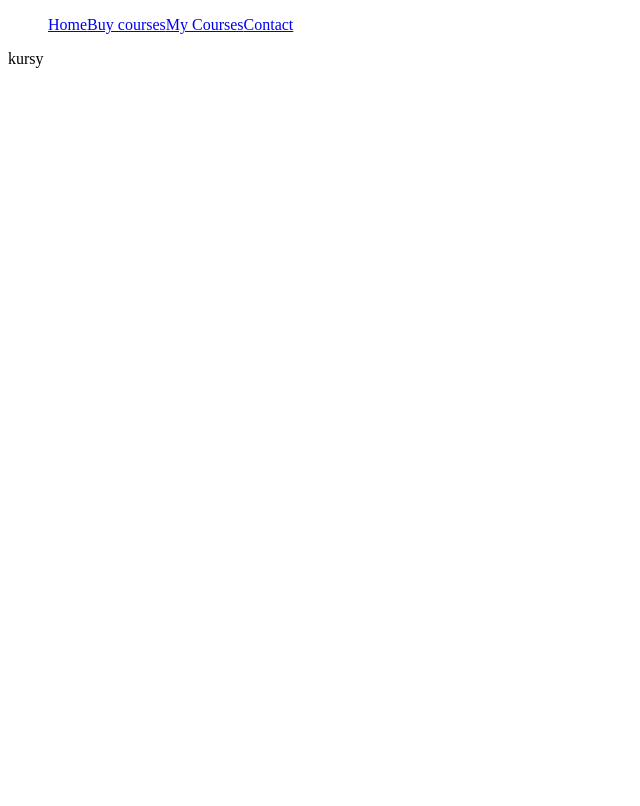
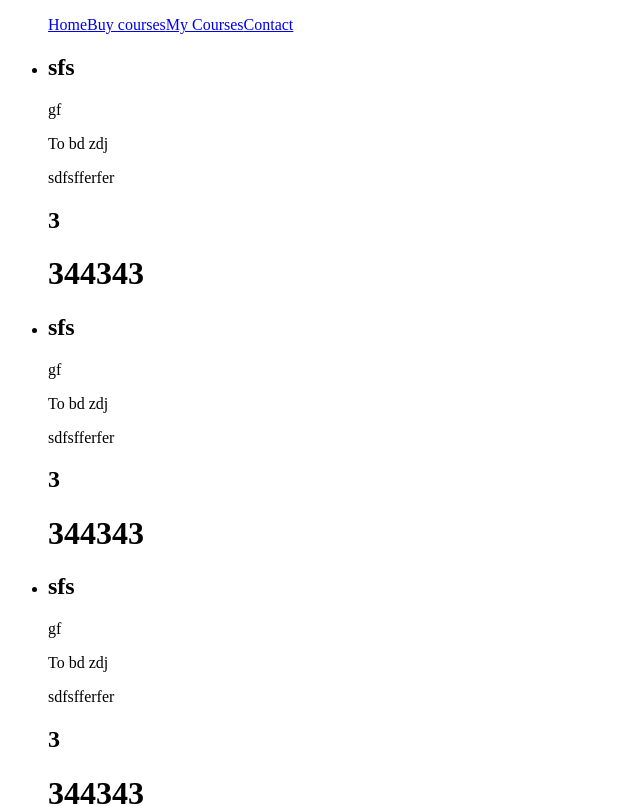
Before and after one commit to blazej-k/udemy-project, a React (Create React App) app: page /courses in a window 1280 px wide. Shown: the top 806 px of the page, without its empty margins (0-640 px from the left). Built offline with nearby package versions, Linux system fonts and the light colour scheme.

Commit message:
add types to components and create global models

```diff
--- a/src/components/App.tsx
+++ b/src/components/App.tsx
@@ -1,9 +1,9 @@
-import React from 'react';
+import React, { FC } from 'react';
 import {BrowserRouter as Router, Switch, Route} from 'react-router-dom';
 import ErrorComponent from './ErrorComponent'
 import MainComponent from './Page'
 
-const App = () => {
+const App: FC = () => {
   return (
     <Router>
       <Switch>
--- a/src/components/ErrorComponent.tsx
+++ b/src/components/ErrorComponent.tsx
@@ -1,6 +1,6 @@
-import React from 'react';
+import React, { FC } from 'react';
 
-const ErrorComponent = () => {
+const ErrorComponent: FC = () => {
     return (
         <h1>404</h1>
     );
--- a/src/components/Page.tsx
+++ b/src/components/Page.tsx
@@ -3,6 +3,7 @@ import { Route, Switch, Redirect } from 'react-router-dom';
 import Home from './Page/Home'
 import Nav from './Page/nav/Nav'
 import MyCourses from './Page/courses/myCourses/MyCourse'
+import Courses from './Page/courses/allCourses/Courses'
 
 const MainComponent: FC = () => {
     return (
@@ -11,8 +12,8 @@ const MainComponent: FC = () => {
             <Switch>
                 <Route path='/' exact component={Home} />
                 <Route path='/myCourses' component={MyCourses} />
-                <Route path='/courses' component={() => <p>kursy</p>} />
-                <Route path='/myCourses' component={() => <p>moje kursy</p>} />
+                <Route path='/courses' component={Courses} />
+                <Route path='/contact' component={() => <p>kontakt</p>} />
                 <Redirect to='/404' />
             </Switch>
         </>
--- a/src/components/Page/courses/allCourses/Courses.tsx
+++ b/src/components/Page/courses/allCourses/Courses.tsx
@@ -1,17 +1,7 @@
-import React, { useEffect, useState } from 'react'
+import React, { useEffect, useState, FC } from 'react'
 import Course from '../Course'
 
-export interface CourseObj {
-    name: string,
-    author: string,
-    rate: number,
-    img?: unknown,
-    description: string,
-    price?: number,
-    id: number
- }
-
- const Courses = () => {
+const Courses: FC = () => {
 
     let courses: CourseObj[] = [
         {
--- a/src/components/Page/courses/myCourses/MyCourse.tsx
+++ b/src/components/Page/courses/myCourses/MyCourse.tsx
@@ -1,27 +1,13 @@
-import React, { useEffect, useState } from 'react'
+import React, { useEffect, useState, FC } from 'react'
 import Course from '../Course'
 
-interface CourseObj {
-    name: string,
-    author: string,
-    rate: number,
-    img?: unknown,
-    description: string,
-    price?: number,
-    id: number
-}
-
-
-const MyCourses = () => {
+const MyCourses: FC = () => {
 
     const [courses, setCourses] = useState<CourseObj[]>([])
     let obj: CourseObj
     useEffect(() => {
         obj = { name: 'sfs', author: 'gf', rate: 3, id: 8, description: 'sdfsfferfer' };
         setCourses(prev => [...prev, obj])
-        // return () => {
-        //     null
-        // }
     }, [])
 
     return (
--- a/src/components/Page/nav/Nav.tsx
+++ b/src/components/Page/nav/Nav.tsx
@@ -1,7 +1,7 @@
-import React from 'react'
+import React, { FC } from 'react'
 import {NavLink} from 'react-router-dom'
 
-const Nav = () => {
+const Nav: FC = () => {
     return (
         <div className="Nav">
             <ul>
```
Also changed, not shown: src/components/Page/Home.tsx (+2 -5 lines), src/models/courseModel.d.ts (added, +9 -0 lines). Lines whose indentation alone changed are shown as unchanged.
